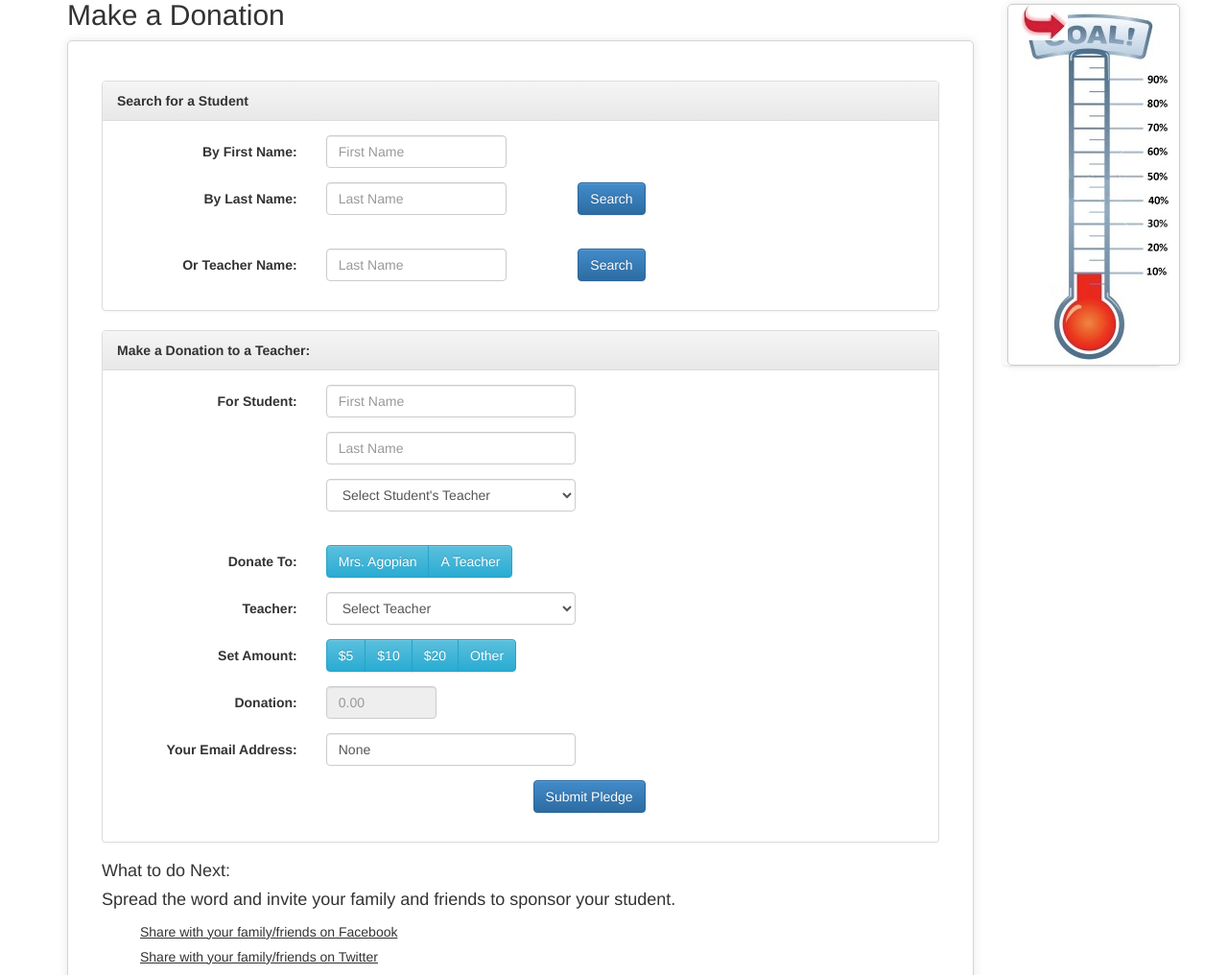
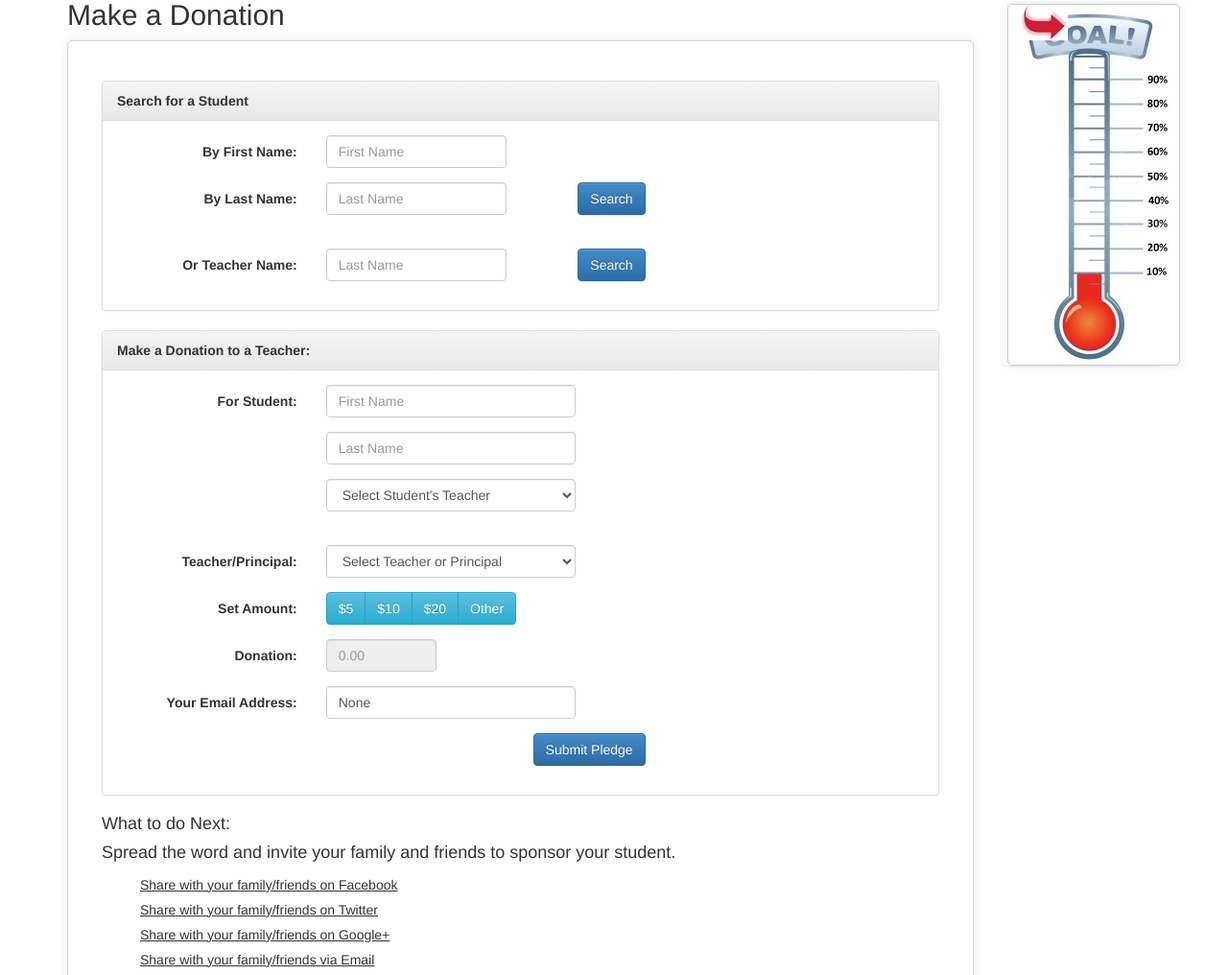
Before and after one commit to useEvil/husky-hustle, a Django app: template husky/templates/donate.html in a window 1280 px wide. Shown: the part 91-1107 px from the top of the page at 96% size. Run offline with Django 3.2, Linux system fonts and the light colour scheme; the template is opened without the code that fills it: values that come from a table or form of the project are taken from there, others are empty; parts of the project's set-up code (start-up, migrations or seed data) failed here and were passed over; some libraries are stand-ins or nearby versions.

Commit message:
- added support for deleting cart items  - added title_name() for teacher  - removed princiapl/teacher button and added principal as a teacher object

```diff
--- a/husky/models.py
+++ b/husky/models.py
@@ -218,6 +218,9 @@ class Teacher(models.Model):
 
     def full_name(self):
         return '%s %s %s' % (self.title, self.first_name, self.last_name)
+
+    def title_name(self):
+        return '%s %s' % (self.title, self.last_name)
 
     def find(self, last_name=None):
         try:
--- a/husky/static/js/husky-hustle.js
+++ b/husky/static/js/husky-hustle.js
@@ -8,8 +8,9 @@ var tID     = '';
 $('.submit-form').bind('click', submitForm);
 $('.post-to-social').bind('click', postToSocial);
 $('.pre-set-amount').bind('change', setPreSetAmount);
-$('.to-principle').bind('change', setPreSetAmount);
 $('.to-teacher').bind('change', setPreSetAmount);
+$('.remove-items').bind('click', removeCartItems);
+$('.select-all-items').bind('change', selectAllItems);
 $('#modal-box-donation').on('show.bs.modal', function(e){ makeDonation(e.relatedTarget) });
 $('#modal-box-reminder').on('show.bs.modal', function(e){ sendReminder(e.relatedTarget) });
 
@@ -322,26 +323,9 @@ function setAllReminders(event) {
 
 function setPreSetAmount(event) {
     var value = $(this).val();
-    if (this.className.match('to-principle')) {
-        if (value) {
-            $('#id_last_name').attr('value', 'principal');
-            $('#id_first_name').attr('value', value);
-            $('#id_first_name').attr('readonly', true);
-            $('#id_first_name').show();
-            $('#id_teacher').attr('disabled', true);
-            $('#id_teacher').hide();
-        } else {
+    if (this.className.match('to-teacher')) {
             value = $('#id_teacher :selected').val();
             $('#id_first_name').attr('value', value);
-            $('#id_first_name').hide();
-            $('#id_teacher').attr('disabled', false);
-            $('#id_teacher').show();
-        }
-    } else if (this.className.match('to-teacher')) {
-            value = $('#id_teacher :selected').val();
-            $('#to_principle_teacher').attr('checked', true);
-            $('#id_first_name').attr('value', value);
-            $('#id_last_name').attr('value', 'teacher');
     } else {
         if (value) {
             $('#id_donation').attr('value', value);
@@ -379,6 +363,26 @@ function runCalculations(event) {
 
 function postToSocial(event) {
     window.open($(this).attr('src'), '_social', 'height=200,width=550,resizable=yes,scrollbars=yes');
+};
+
+function selectAllItems(event) {
+    var checked = $('.select-all-label').hasClass('active');
+    $('.remove-item').each(
+        function () {
+            this.checked = checked ? false : true;
+        }
+    );
+};
+
+function removeCartItems(event) {
+    var action = $('#cart_form').attr('action');
+    $('.remove-item').each(
+        function () {
+            if (this.checked) {
+                $.getJSON(action + this.id, updateStatus);
+            }
+        }
+    );
 };
 
 (function() {
--- a/husky/templates/include/donation-form-teachers.html
+++ b/husky/templates/include/donation-form-teachers.html
@@ -37,30 +37,14 @@
       <div class="clearfix">&nbsp;</div>
       {% endif %}
 
-      {% if not student.sponsored_principle %}
       <div class="form-group">
-        <label class="col-sm-3 control-label" for="id_to_principle"{% if form.to_principle.errors %} class="error"{% endif %}>Donate To:</label>
+        <label class="col-sm-3 control-label" for="teacher">Teacher/Principal:</label>
         <div class="col-sm-4">
-          <div class="btn-group" data-toggle="buttons">
-            <label class="btn btn-info">
-              <input type="radio" class="to-principle" id="to_principle" name="to-principle" value="Mrs. Agopian" /> Mrs. Agopian
-            </label>
-            <label class="btn btn-info">
-              <input type="radio" class="to-principle" id="to_principle_teacher" name="to-principle" value="" /> A Teacher
-            </label>
-          </div>
-        </div>
-      </div>
-      {% endif %}
-
-      <div class="form-group">
-        <label class="col-sm-3 control-label" for="teacher">Teacher:</label>
-        <div class="col-sm-4">
-          <input id="id_first_name" class="form-control" type="text" name="first_name" value="{% firstof form.first_name.value student.teacher.last_name %}" style="display: none;" />
+          <input id="id_first_name" class="form-control" type="text" name="first_name" value="{% firstof form.first_name.value student.teacher.title_name %}" style="display: none;" />
           <select id="id_teacher" class="form-control to-teacher" name="teacher">
-            <option value="">Select Teacher</option>
+            <option value="">Select Teacher or Principal</option>
             {% for teacher in teachers_donate %}
-            <option value="{{ teacher.full_name }}" {% if teacher == student.teacher %}selected{% endif %}>{{ teacher }}</option>
+            <option value="{{ teacher.title_name }}" {% if teacher == student.teacher %}selected{% endif %}>{{ teacher }}</option>
             {% endfor %}
           </select>
         </div>
```
Also changed, not shown: husky/templates/cart.html (+11 -0 lines).
